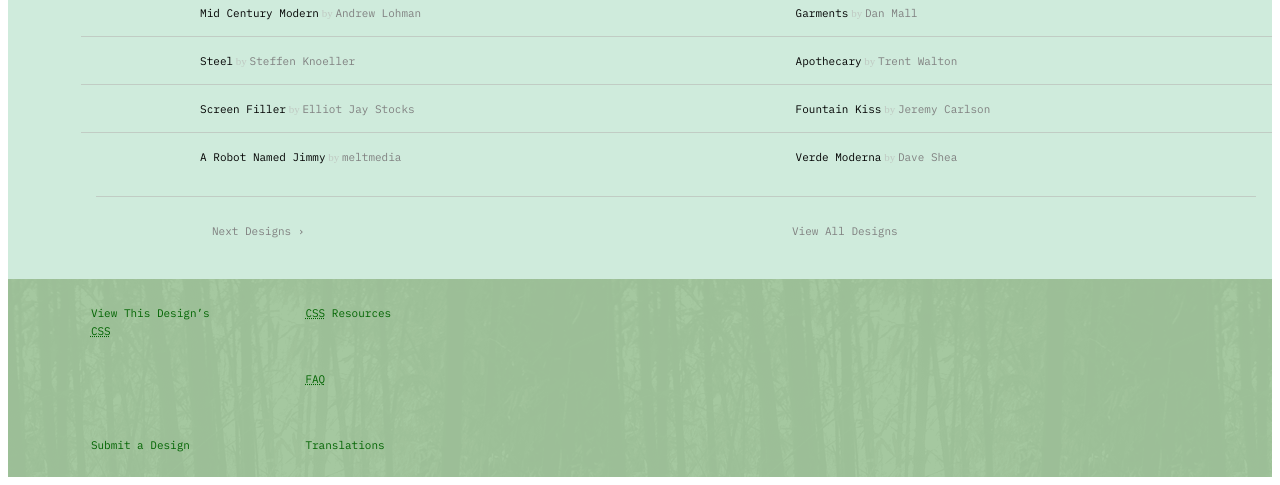
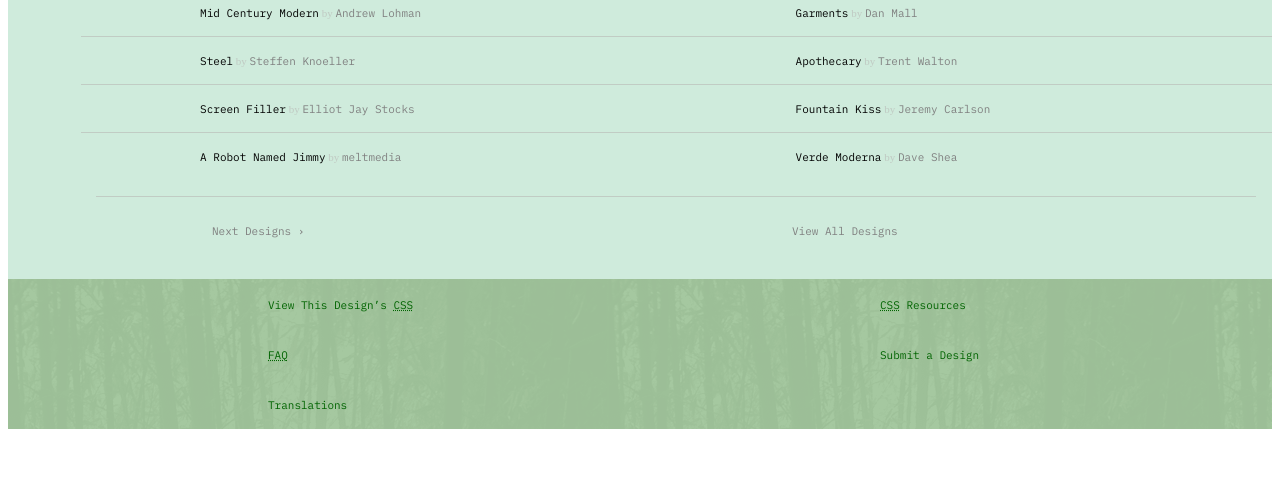
Before and after one commit to rebeccavahughes/ZenGardenWebsite, a plain HTML site: page index.html in a window 1280 px wide. Shown: the part 1293-1778 px from the top of the page. After the commit the page ends 1730 px from the top, so only its background shows below. Drawn offline with Linux system fonts and the light colour scheme.

Commit message:
finished product

```diff
--- a/css/style.css
+++ b/css/style.css
@@ -38,6 +38,7 @@ h2 {
     background-repeat: no-repeat;
     background-size: contain;
     font-size: 15px;
+    background-position-x: 850px;
 }
 [role=article]{
     font-family: IBM Plex Mono;
@@ -211,7 +212,8 @@ ul{
 .zen-resources ul li {
     float: left;
     width: 50%;
-    padding: 1.5em 10%;
+    padding: 1em 10%;
+    padding-left: 220px;
 
 
 }
@@ -222,11 +224,10 @@ ul{
 
   } */
 
-.zen-resources ul{
+.zen-resources ul::after{
     content: "";
     clear: both;
     display: table;
-    margin: 0;
 }
 
 .design-archives {
```
